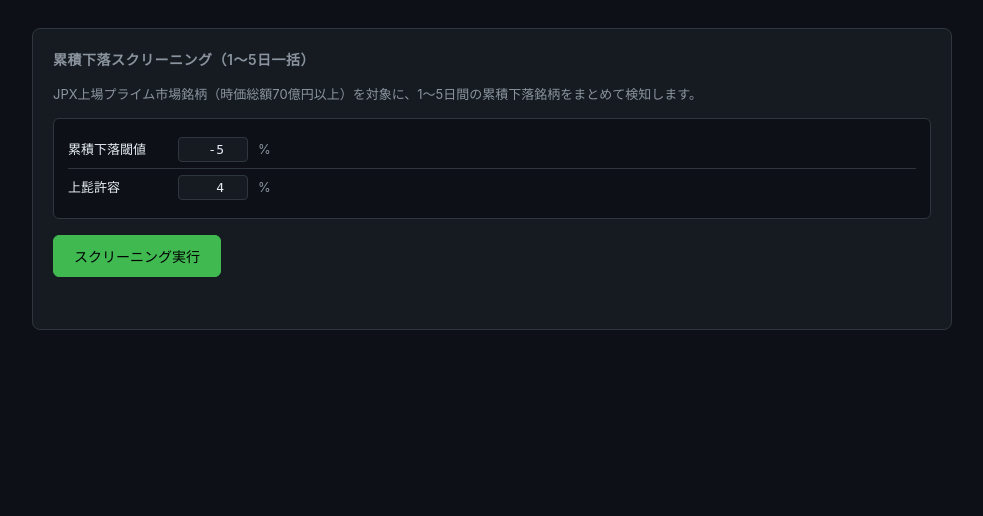
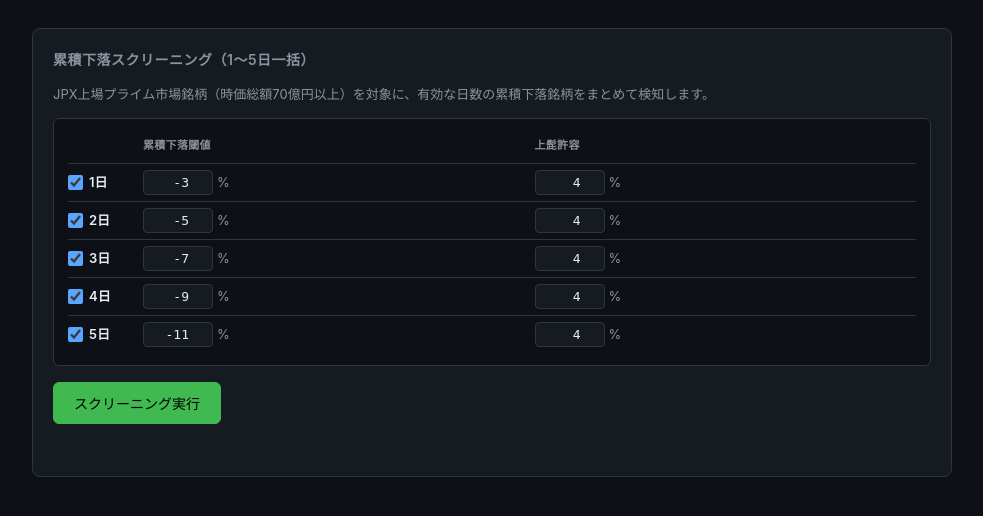
Before and after one commit to kou1111/stock-screener, a Flask app: page / in a window 1280 px wide. Shown: the part 76-592 px from the top of the page, without its empty margins (148-1131 px from the left). Run offline with Flask 3, Linux system fonts and the light colour scheme; some libraries are stand-ins or nearby versions.

Commit message:
Per-day settings: individual threshold/wick/ON-OFF for each day
- Replace global threshold/wick with per-day config (1-5 days)
- Each day has its own checkbox (ON/OFF), threshold, and wick tolerance
- Defaults: 1d=-3%, 2d=-5%, 3d=-7%, 4d=-9%, 5d=-11% (wick all 4%)
- OFF days are skipped in screening and their tabs are hidden
- Settings grid with header row and disabled visual state
- All per-day settings persisted to localStorage

Co-Authored-By: Claude Opus 4.6 <noreply@anthropic.com>

```diff
--- a/app.py
+++ b/app.py
@@ -207,14 +207,34 @@ def get_ticker_name(ticker: str) -> str:
 
 
 # ── 設定パース ────────────────────────────────────
+_DEFAULT_DAYS_CONFIG = {
+    "1": {"enabled": True, "threshold": -3.0, "wick_pct": 4.0},
+    "2": {"enabled": True, "threshold": -5.0, "wick_pct": 4.0},
+    "3": {"enabled": True, "threshold": -7.0, "wick_pct": 4.0},
+    "4": {"enabled": True, "threshold": -9.0, "wick_pct": 4.0},
+    "5": {"enabled": True, "threshold": -11.0, "wick_pct": 4.0},
+}
+
+
 def _parse_settings(raw: dict | None) -> dict:
-    defaults = {"threshold": -5.0, "wick_pct": 4.0}
-    if not raw:
-        return defaults
-    return {
-        "threshold": float(raw.get("threshold", defaults["threshold"])),
-        "wick_pct": float(raw.get("wick_pct", defaults["wick_pct"])),
-    }
+    if not raw or "days_config" not in raw:
+        return {"days_config": {k: dict(v) for k, v in _DEFAULT_DAYS_CONFIG.items()}}
+
+    days_config = {}
+    raw_dc = raw["days_config"]
+    for d in ("1", "2", "3", "4", "5"):
+        default = _DEFAULT_DAYS_CONFIG[d]
+        dc = raw_dc.get(d, raw_dc.get(int(d), {}))
+        if dc:
+            days_config[d] = {
+                "enabled": bool(dc.get("enabled", True)),
+                "threshold": float(dc.get("threshold", default["threshold"])),
+                "wick_pct": float(dc.get("wick_pct", default["wick_pct"])),
+            }
+        else:
+            days_config[d] = dict(default)
+
+    return {"days_config": days_config}
 
 
 # ── 1銘柄のスクリーニング (1〜5営業日を一括計算) ─
@@ -251,14 +271,20 @@ def screen_worker(ticker: str, settings: dict) -> list[dict]:
         if len(df) < 7:
             return []
 
-        threshold = settings["threshold"]
-        wick_tol = settings["wick_pct"]
+        days_config = settings["days_config"]
         # iloc[-1] = 最新営業日の終値
         current = float(df["Close"].iloc[-1])
         name = None  # 必要になるまで取得しない
 
         results = []
         for n_days in range(1, 6):
+            cfg = days_config.get(str(n_days), {})
+            if not cfg.get("enabled", False):
+                continue
+
+            threshold = cfg["threshold"]
+            wick_tol = cfg["wick_pct"]
+
             # n営業日前の終値: iloc[-(n_days+1)]
             # 例: 1営業日前 → iloc[-2], 5営業日前 → iloc[-6]
             ref_close = float(df["Close"].iloc[-(n_days + 1)])
@@ -322,9 +348,11 @@ def _run_screening(job_id: str, settings: dict, resume_data: dict | None = None)
             return
         processed_set = set()
         prev_results = []
+        enabled = [d for d in range(1, 6)
+                   if settings["days_config"].get(str(d), {}).get("enabled")]
         logging.info(
-            "スクリーニング開始: %d 銘柄 (閾値=%s%%, 1〜5日, 上髭=%s%%)",
-            len(tickers), settings["threshold"], settings["wick_pct"],
+            "スクリーニング開始: %d 銘柄 (有効日数=%s)",
+            len(tickers), enabled,
         )
 
     total = len(tickers)
--- a/static/style.css
+++ b/static/style.css
@@ -188,20 +188,6 @@ header .badge-auto {
   border: 1px solid var(--border);
   border-radius: 6px;
 }
-.setting-row {
-  display: flex;
-  align-items: center;
-  gap: 10px;
-  padding: 6px 0;
-}
-.setting-row + .setting-row {
-  border-top: 1px solid var(--border);
-}
-.setting-label {
-  font-size: 13px;
-  color: var(--text);
-  min-width: 100px;
-}
 .setting-input {
   width: 70px;
   background: var(--surface);
@@ -221,6 +207,58 @@ header .badge-auto {
   font-size: 13px;
   color: var(--muted);
   min-width: 16px;
+}
+
+/* ── 日数別設定グリッド ──────────────────────────── */
+.day-settings-header,
+.day-settings-row {
+  display: grid;
+  grid-template-columns: 65px 1fr 1fr;
+  gap: 10px;
+  align-items: center;
+  padding: 6px 0;
+}
+.day-settings-header {
+  padding-bottom: 8px;
+  border-bottom: 1px solid var(--border);
+}
+.day-header-label {
+  font-size: 11px;
+  color: var(--muted);
+  font-weight: 600;
+  text-transform: uppercase;
+  letter-spacing: 0.3px;
+}
+.day-settings-row + .day-settings-row {
+  border-top: 1px solid var(--border);
+}
+.day-check {
+  display: flex;
+  align-items: center;
+  gap: 6px;
+  font-size: 13px;
+  font-weight: 600;
+  color: var(--text);
+  cursor: pointer;
+  white-space: nowrap;
+}
+.day-check input[type="checkbox"] {
+  accent-color: var(--accent);
+  width: 15px;
+  height: 15px;
+  cursor: pointer;
+}
+.day-field {
+  display: flex;
+  align-items: center;
+  gap: 4px;
+}
+.day-settings-row.disabled .setting-input {
+  opacity: 0.3;
+  pointer-events: none;
+}
+.day-settings-row.disabled .setting-unit {
+  opacity: 0.3;
 }
 
 /* ── 結果テーブル ──────────────────────────────── */
--- a/templates/index.html
+++ b/templates/index.html
@@ -20,20 +20,40 @@
   <!-- 実行パネル -->
   <div class="card">
     <div class="card-title">累積下落スクリーニング（1〜5日一括）</div>
-    <p class="desc">JPX上場プライム市場銘柄（時価総額70億円以上）を対象に、1〜5日間の累積下落銘柄をまとめて検知します。</p>
+    <p class="desc">JPX上場プライム市場銘柄（時価総額70億円以上）を対象に、有効な日数の累積下落銘柄をまとめて検知します。</p>
 
-    <!-- 条件設定 -->
+    <!-- 条件設定: 日数別 -->
     <div class="settings-section">
       <div class="settings-body" id="settings-body">
-        <div class="setting-row">
-          <span class="setting-label">累積下落閾値</span>
-          <input type="number" id="val-threshold" value="-5" max="0" step="0.5" class="setting-input">
-          <span class="setting-unit">%</span>
+        <div class="day-settings-header">
+          <span></span>
+          <span class="day-header-label">累積下落閾値</span>
+          <span class="day-header-label">上髭許容</span>
         </div>
-        <div class="setting-row">
-          <span class="setting-label">上髭許容</span>
-          <input type="number" id="val-wick" value="4" min="0" max="100" step="1" class="setting-input">
-          <span class="setting-unit">%</span>
+        <div class="day-settings-row" id="setting-row-1">
+          <label class="day-check"><input type="checkbox" id="chk-1" checked> 1日</label>
+          <div class="day-field"><input type="number" id="val-threshold-1" value="-3" max="0" step="0.5" class="setting-input"><span class="setting-unit">%</span></div>
+          <div class="day-field"><input type="number" id="val-wick-1" value="4" min="0" max="100" step="1" class="setting-input"><span class="setting-unit">%</span></div>
+        </div>
+        <div class="day-settings-row" id="setting-row-2">
+          <label class="day-check"><input type="checkbox" id="chk-2" checked> 2日</label>
+          <div class="day-field"><input type="number" id="val-threshold-2" value="-5" max="0" step="0.5" class="setting-input"><span class="setting-unit">%</span></div>
+          <div class="day-field"><input type="number" id="val-wick-2" value="4" min="0" max="100" step="1" class="setting-input"><span class="setting-unit">%</span></div>
+        </div>
+        <div class="day-settings-row" id="setting-row-3">
+          <label class="day-check"><input type="checkbox" id="chk-3" checked> 3日</label>
+          <div class="day-field"><input type="number" id="val-threshold-3" value="-7" max="0" step="0.5" class="setting-input"><span class="setting-unit">%</span></div>
+          <div class="day-field"><input type="number" id="val-wick-3" value="4" min="0" max="100" step="1" class="setting-input"><span class="setting-unit">%</span></div>
+        </div>
+        <div class="day-settings-row" id="setting-row-4">
+          <label class="day-check"><input type="checkbox" id="chk-4" checked> 4日</label>
+          <div class="day-field"><input type="number" id="val-threshold-4" value="-9" max="0" step="0.5" class="setting-input"><span class="setting-unit">%</span></div>
+          <div class="day-field"><input type="number" id="val-wick-4" value="4" min="0" max="100" step="1" class="setting-input"><span class="setting-unit">%</span></div>
+        </div>
+        <div class="day-settings-row" id="setting-row-5">
+          <label class="day-check"><input type="checkbox" id="chk-5" checked> 5日</label>
+          <div class="day-field"><input type="number" id="val-threshold-5" value="-11" max="0" step="0.5" class="setting-input"><span class="setting-unit">%</span></div>
+          <div class="day-field"><input type="number" id="val-wick-5" value="4" min="0" max="100" step="1" class="setting-input"><span class="setting-unit">%</span></div>
         </div>
       </div>
     </div>
@@ -48,7 +68,7 @@
     </div>
     <div class="resume-info" id="resume-info" style="display:none;"></div>
 
-    <!-- 進捗バー -->
+    <!-- 進捗バ��� -->
     <div id="progress-area" style="display:none;">
       <div class="progress-bar-track">
         <div class="progress-bar-fill" id="progress-fill"></div>
@@ -66,7 +86,7 @@
       <span class="hit-count" id="hit-count"></span>
     </div>
 
-    <div class="tab-bar">
+    <div class="tab-bar" id="tab-bar">
       <button class="tab active" data-days="1" onclick="switchTab(1)">1日 <span class="tab-count" id="tab-count-1">0</span></button>
       <button class="tab" data-days="2" onclick="switchTab(2)">2日 <span class="tab-count" id="tab-count-2">0</span></button>
       <button class="tab" data-days="3" onclick="switchTab(3)">3日 <span class="tab-count" id="tab-count-3">0</span></button>
@@ -123,6 +143,7 @@ let autoRetryCount = 0;
 const MAX_AUTO_RETRY = 3;
 
 let activeTab = 1;
+let enabledDays = [1, 2, 3, 4, 5];
 let tabHits = {1: 0, 2: 0, 3: 0, 4: 0, 5: 0};
 
 /* ── 設定 localStorage ────────────────────────────── */
@@ -131,29 +152,71 @@ const SETTINGS_KEY = "stock_screener_settings";
 function loadSettings() {
   try {
     const saved = JSON.parse(localStorage.getItem(SETTINGS_KEY));
-    if (!saved) return;
-    if (saved.threshold != null) document.getElementById("val-threshold").value = saved.threshold;
-    if (saved.wick_pct != null)  document.getElementById("val-wick").value = saved.wick_pct;
+    if (!saved || !saved.days_config) return;
+    for (let d = 1; d <= 5; d++) {
+      const cfg = saved.days_config[d];
+      if (!cfg) continue;
+      document.getElementById(`chk-${d}`).checked = cfg.enabled !== false;
+      if (cfg.threshold != null) document.getElementById(`val-threshold-${d}`).value = cfg.threshold;
+      if (cfg.wick_pct != null)  document.getElementById(`val-wick-${d}`).value = cfg.wick_pct;
+    }
   } catch {}
 }
 
 function saveSettings() {
-  const s = {
-    threshold: parseFloat(document.getElementById("val-threshold").value),
-    wick_pct:  parseFloat(document.getElementById("val-wick").value),
-  };
+  const days_config = {};
+  for (let d = 1; d <= 5; d++) {
+    days_config[d] = {
+      enabled:   document.getElementById(`chk-${d}`).checked,
+      threshold: parseFloat(document.getElementById(`val-threshold-${d}`).value),
+      wick_pct:  parseFloat(document.getElementById(`val-wick-${d}`).value),
+    };
+  }
+  const s = { days_config };
   localStorage.setItem(SETTINGS_KEY, JSON.stringify(s));
   return s;
 }
 
 loadSettings();
 
+/* ── チェックボックスの有効/無効ビジュアル ─────────── */
+function applyRowDisabled() {
+  for (let d = 1; d <= 5; d++) {
+    const checked = document.getElementById(`chk-${d}`).checked;
+    document.getElementById(`setting-row-${d}`).classList.toggle("disabled", !checked);
+  }
+}
+for (let d = 1; d <= 5; d++) {
+  document.getElementById(`chk-${d}`).addEventListener("change", applyRowDisabled);
+}
+applyRowDisabled();
+
 /* ── タブ切り替え ─────────────────────────────────── */
+function getEnabledDays() {
+  const days = [];
+  for (let d = 1; d <= 5; d++) {
+    if (document.getElementById(`chk-${d}`).checked) days.push(d);
+  }
+  return days;
+}
+
+function buildTabs() {
+  for (let d = 1; d <= 5; d++) {
+    const tab = document.querySelector(`.tab[data-days="${d}"]`);
+    tab.style.display = enabledDays.includes(d) ? "" : "none";
+  }
+  if (enabledDays.length > 0) {
+    switchTab(enabledDays[0]);
+  }
+}
+
 function switchTab(days) {
+  if (!enabledDays.includes(days)) return;
   activeTab = days;
   for (let d = 1; d <= 5; d++) {
-    document.getElementById(`result-tbody-${d}`).classList.toggle("hidden-tab", d !== days);
-    document.querySelector(`.tab[data-days="${d}"]`).classList.toggle("active", d === days);
+    const isThis = d === days;
+    document.getElementById(`result-tbody-${d}`).classList.toggle("hidden-tab", !isThis);
+    document.querySelector(`.tab[data-days="${d}"]`).classList.toggle("active", isThis);
   }
   document.getElementById("ref-close-th").textContent = `${days}日前終値`;
 }
@@ -161,7 +224,9 @@ function switchTab(days) {
 function updateTabCounts() {
   let total = 0;
   for (let d = 1; d <= 5; d++) {
-    total += tabHits[d];
+    if (enabledDays.includes(d)) {
+      total += tabHits[d];
+    }
     document.getElementById(`tab-count-${d}`).textContent = tabHits[d];
   }
   hitCount.textContent = `${total} 件`;
@@ -215,17 +280,26 @@ function stopPolling() {
 
 function displayCode(ticker) { return ticker.replace(/\.T$/, ""); }
 
-/* ── スクリーニング実行 ──────────────────────────── */
+/* ── スクリーニング実行 ───���──────────────────────── */
 async function runScreen(isAutoRetry, fresh) {
   stopPolling();
 
-  if (!isAutoRetry) autoRetryCount = 0;
+  if (!isAutoRetry) {
+    autoRetryCount = 0;
+    enabledDays = getEnabledDays();
+  }
+
+  if (enabledDays.length === 0) {
+    setStatus('<span class="dot err"></span> 少なくとも1つの日数を有効にしてください');
+    return;
+  }
 
   screenBtn.disabled = true;
   screenBtn.textContent = isAutoRetry ? "自動再実行中..." : "実行中...";
   hideResumeUI();
   resultCard.style.display = "none";
   resetResults();
+  buildTabs();
   closeChart();
 
   progressArea.style.display = "block";
@@ -300,13 +374,14 @@ async function pollProgress(jobId) {
       screenBtn.disabled = false;
       screenBtn.textContent = "スクリーニング実行";
       progressFill.style.width = "100%";
-      const totalHits = tabHits[1] + tabHits[2] + tabHits[3] + tabHits[4] + tabHits[5];
+      let totalHits = 0;
+      for (const day of enabledDays) totalHits += tabHits[day];
       progressText.textContent =
         `完了 — ${d.processed.toLocaleString()} 銘柄処理 / ${totalHits} 件検知`;
       setStatus(`<span class="dot ok"></span> スクリーニング完了: ${totalHits} 件検知`);
       updateTabCounts();
       resultCard.style.display = "block";
-      for (let day = 1; day <= 5; day++) {
+      for (const day of enabledDays) {
         if (tabHits[day] === 0) {
           document.getElementById(`result-tbody-${day}`).innerHTML =
             '<tr><td colspan="6" class="empty-state">条件に該当する銘柄はありませんでした</td></tr>';
```
